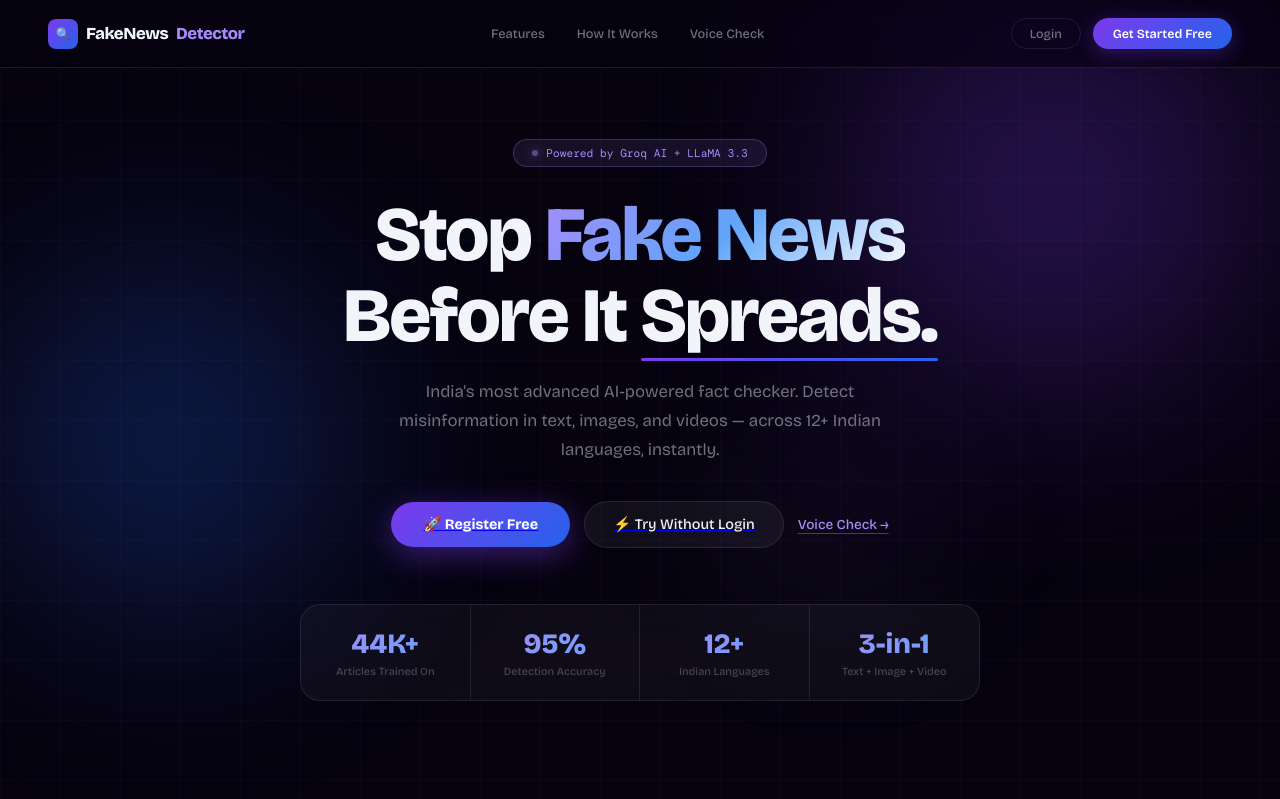
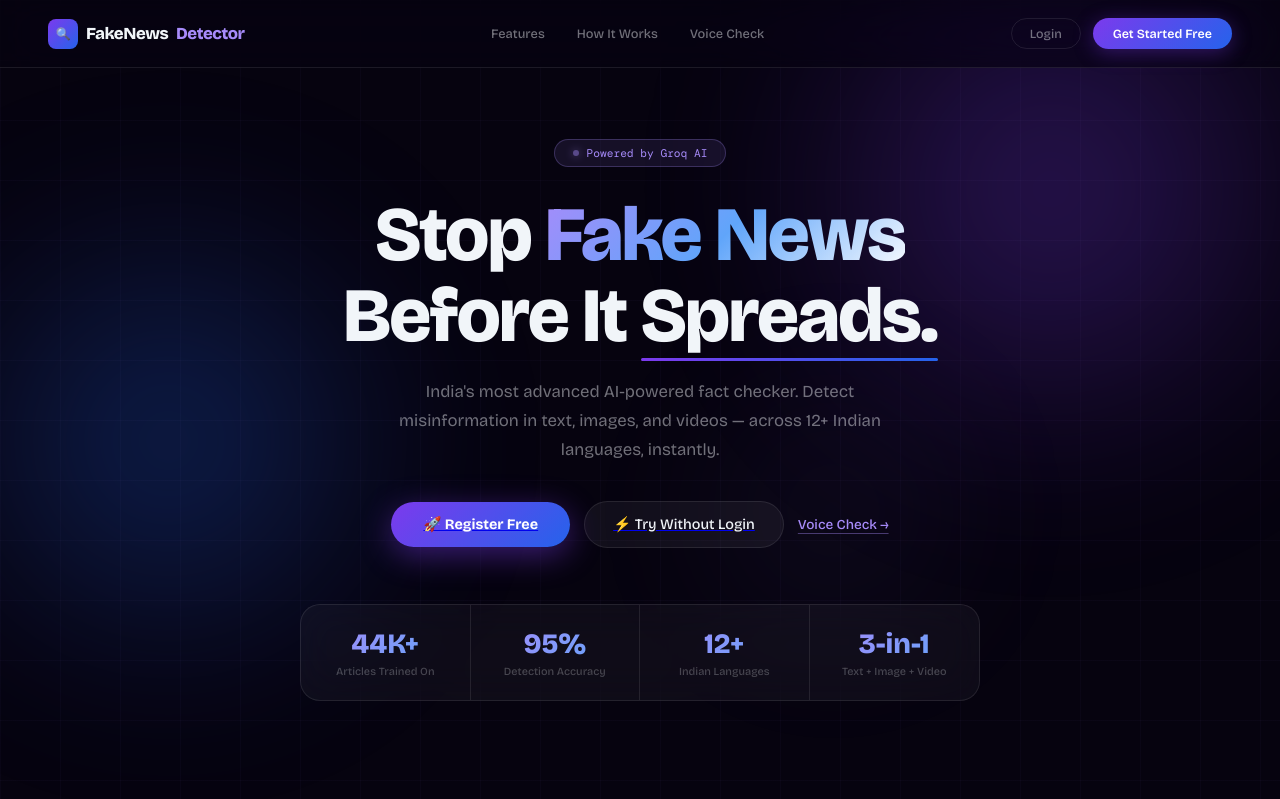
Before and after one commit to explorerkartik/FakeNewsDetector, a Flask app: page / in a window 1280 px wide. Shown: the top 799 px of the page. Run offline with Flask 3, Linux system fonts and the light colour scheme; some libraries are stand-ins or nearby versions; some web fonts are replaced.

Commit message:
update branding text from LLaMA 3.3 to Groq AI

```diff
--- a/app.py
+++ b/app.py
@@ -609,7 +609,7 @@ def generate_pdf_report(data: dict) -> bytes:
     pdf.set_y(8)
     pdf.cell(0, 10, 'FakeNews Detector - Analysis Report', align='C', new_x="LMARGIN", new_y="NEXT")
     pdf.set_font('Helvetica', '', 9)
-    pdf.cell(0, 6, f"Generated: {datetime.now().strftime('%d %B %Y, %I:%M %p')}  |  Powered by Groq AI + LLaMA 3.3", align='C', new_x="LMARGIN", new_y="NEXT")
+    pdf.cell(0, 6, f"Generated: {datetime.now().strftime('%d %B %Y, %I:%M %p')}  |  Powered by Groq AI", align='C', new_x="LMARGIN", new_y="NEXT")
     pdf.ln(8)
 
     verdict = data.get('verdict', 'UNKNOWN')
--- a/templates/detector.html
+++ b/templates/detector.html
@@ -203,7 +203,7 @@
     <div class="topbar-left">
         <div>
             <div class="topbar-title">🛡️ FakeNews<span>Detector</span></div>
-            <div class="topbar-subtitle">AI-Powered Fact Checker · Groq LLaMA 3.3</div>
+            <div class="topbar-subtitle">AI-Powered Fact Checker · Groq AI</div>
         </div>
     </div>
     <div class="topbar-right">
--- a/templates/index.html
+++ b/templates/index.html
@@ -211,7 +211,7 @@ footer { position: relative; z-index: 1; border-top: 1px solid var(--glass-borde
 <section class="hero">
   <div class="hero-eyebrow">
     <span class="dot"></span>
-    Powered by Groq AI + LLaMA 3.3
+    Powered by Groq AI
   </div>
   <h1 class="hero-title">
     Stop <span class="grad">Fake News</span><br>
--- a/templates/quiz.html
+++ b/templates/quiz.html
@@ -196,7 +196,7 @@
     <div class="ai-loading" id="aiLoading">
         <div class="ai-spinner"></div>
         <p>Groq AI is generating fresh questions...</p>
-        <div class="ai-tip">Every round is unique — powered by LLaMA 3.3</div>
+        <div class="ai-tip">Every round is unique — powered by Groq AI</div>
     </div>
 
     <!-- SCORE BAR -->
```
Also changed, not shown: CONTEXT.md (+1 -1 lines).
